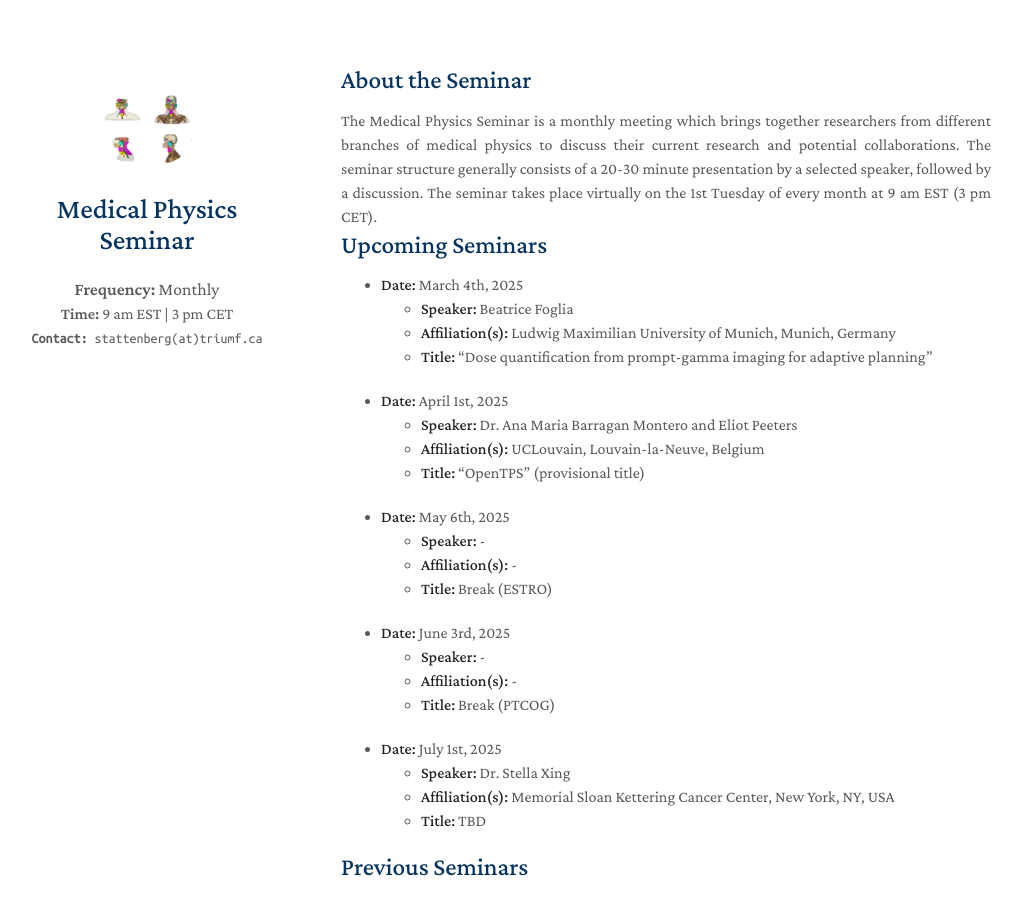
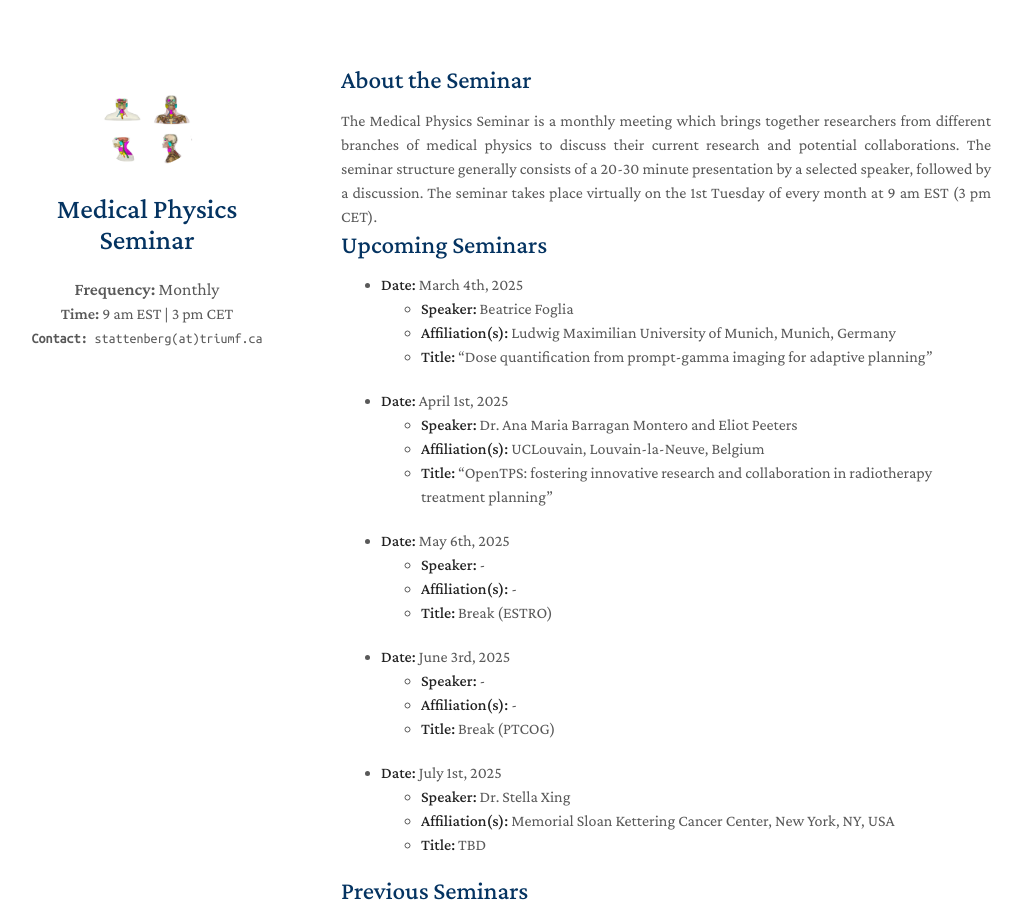
Before and after one commit to MedPhysSeminar/MedPhysSeminar.github.io, a Jekyll site: the page built from index.md, in a window 1280 px wide and 900 px high. Shown: the whole window, without its empty margins (129-1151 px from the left). Built offline with Jekyll 4.4.1, drawn with Linux system fonts in a browser that asks for light colours; nearby versions of some CDN libraries; a style sheet for code colours, icons or effects is not loaded; our own code applies the rules of GitHub Pages for plain Markdown files.

Commit message:
Update index.md

```diff
--- a/index.md
+++ b/index.md
@@ -17,7 +17,7 @@ layout: homepage
 - **Date:** April 1st, 2025
   - **Speaker:** Dr. Ana Maria Barragan Montero and Eliot Peeters
   - **Affiliation(s):** UCLouvain, Louvain-la-Neuve, Belgium
-  - **Title:** "OpenTPS" (provisional title)
+  - **Title:** "OpenTPS: fostering innovative research and collaboration in radiotherapy treatment planning"
 
 - **Date:** May 6th, 2025
   - **Speaker:** -
```
